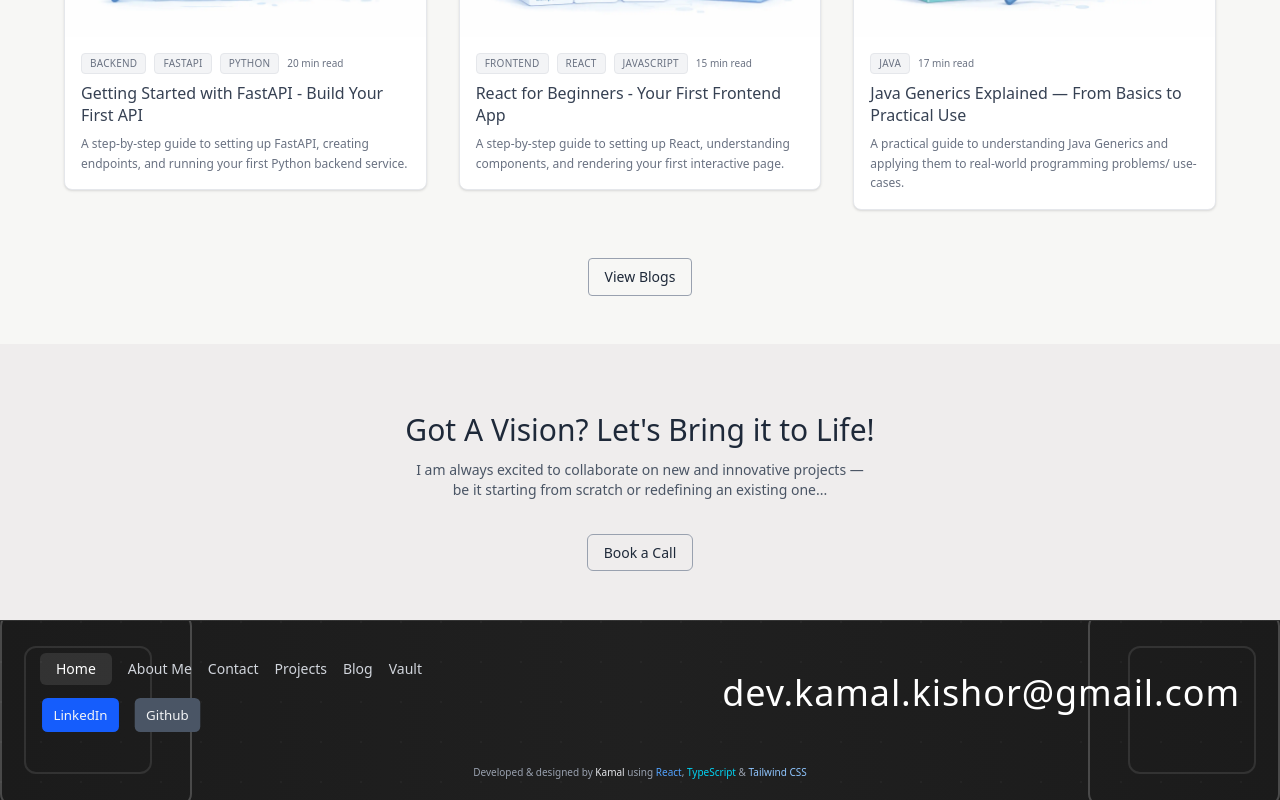
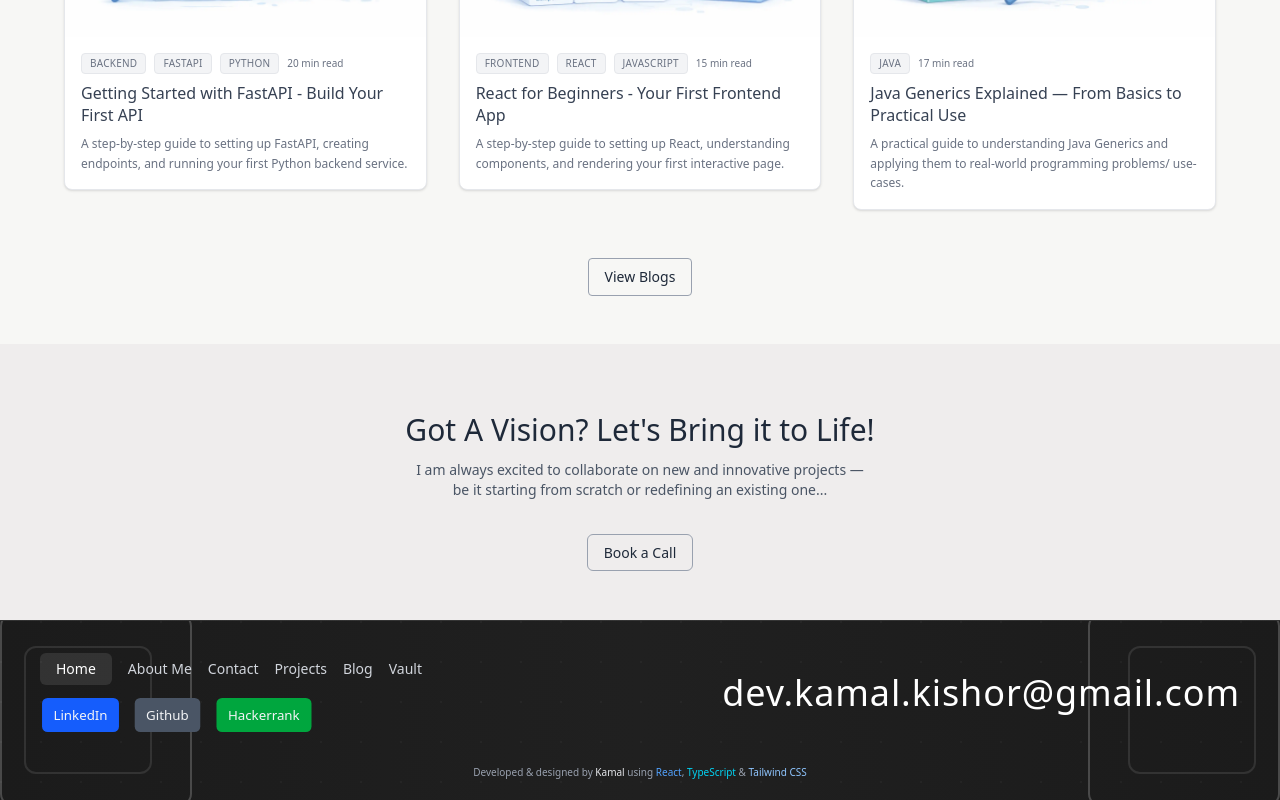
Before and after one commit to kkamal11/kkamal11.github.io, a React (Vite) app: page / in a window 1280 px wide. Shown: the part 2902-3702 px from the top of the page. Built offline with nearby package versions, Linux system fonts and the light colour scheme.

Commit message:
new-social-btn

```diff
--- a/src/components/SocialButtons.tsx
+++ b/src/components/SocialButtons.tsx
@@ -1,23 +1,31 @@
 import { GithubLogo, ArrowSquareOut } from "phosphor-react"
-export function LinkedButton() {
-    return (
-        <div className="bg-blue-600 px-3 py-2 rounded-md text-gray-100 font-medium text-sm scale-95 hover:bg-blue-700">
-            <a href="https://www.linkedin.com/in/kkamal11" target="_blank">LinkedIn</a>
-        </div>
-    )
-}
-
-export function GithubButton() {
-        return (
-        <div className="bg-gray-600 px-3 py-2 rounded-md text-gray-100 font-medium text-sm scale-95 hover:bg-gray-700">
-            <a href="https://github.com/kkamal11" target="_blank">Github</a>
-        </div>
-    )
-}
 
 type GithubGrayButtonProps = {
   url: string;
 };
+
+type SocialButtonsProps = {
+  link: string,
+  name: string;
+  bgColor?: string;
+}
+
+const colorMap = {
+  blue: "bg-blue-600 hover:bg-blue-700",
+  gray: "bg-gray-600 hover:bg-gray-700",
+  green: "bg-green-600 hover:bg-green-700",
+};
+
+export function SocialButton({ link, name, bgColor = "gray" }: SocialButtonsProps) {
+  return (
+    <a
+      href={link}
+      target="_blank"
+      className={`${colorMap[bgColor as keyof typeof colorMap]} px-3 py-2 rounded-md text-gray-100 font-medium text-sm scale-95 hover:scale-[1.03] transition duration-200`}
+      >{name}
+    </a>
+    )
+}
 
 export function GithubGrayButton({url}:GithubGrayButtonProps) {
     return (
--- a/src/components/layout/Footer.tsx
+++ b/src/components/layout/Footer.tsx
@@ -1,5 +1,5 @@
 import { NavLink } from "react-router-dom";
-import { LinkedButton, GithubButton } from "../SocialButtons";
+import { SocialButton } from "../SocialButtons";
 import Reveal from "../Reveal";
 import {links} from "../../utils/AppConstants"
 
@@ -28,7 +28,7 @@ export default function Footer() {
                     className={({ isActive }) =>
                       isActive
                         ? "px-4 py-1.5 rounded-md bg-white/10 text-white"
-                        : "hover:text-white transition"
+                        : "hover:text-white hover:scale-[1.03] transition duration-200"
                     }
                   >
                     {link.name}
@@ -37,8 +37,9 @@ export default function Footer() {
               </nav>
 
               <div className="pt-3 flex gap-3 justify-center sm:justify-start">
-                <LinkedButton />
-                <GithubButton />
+                <SocialButton link="https://www.linkedin.com/in/kkamal11" name="LinkedIn" bgColor="blue" />
+                <SocialButton link="https://github.com/kkamal11" name="Github" bgColor="gray" />
+                <SocialButton link="https://www.hackerrank.com/profile/kishorkamal7091" name="Hackerrank" bgColor="green" />
               </div>
             </div>
         </Reveal>
```
